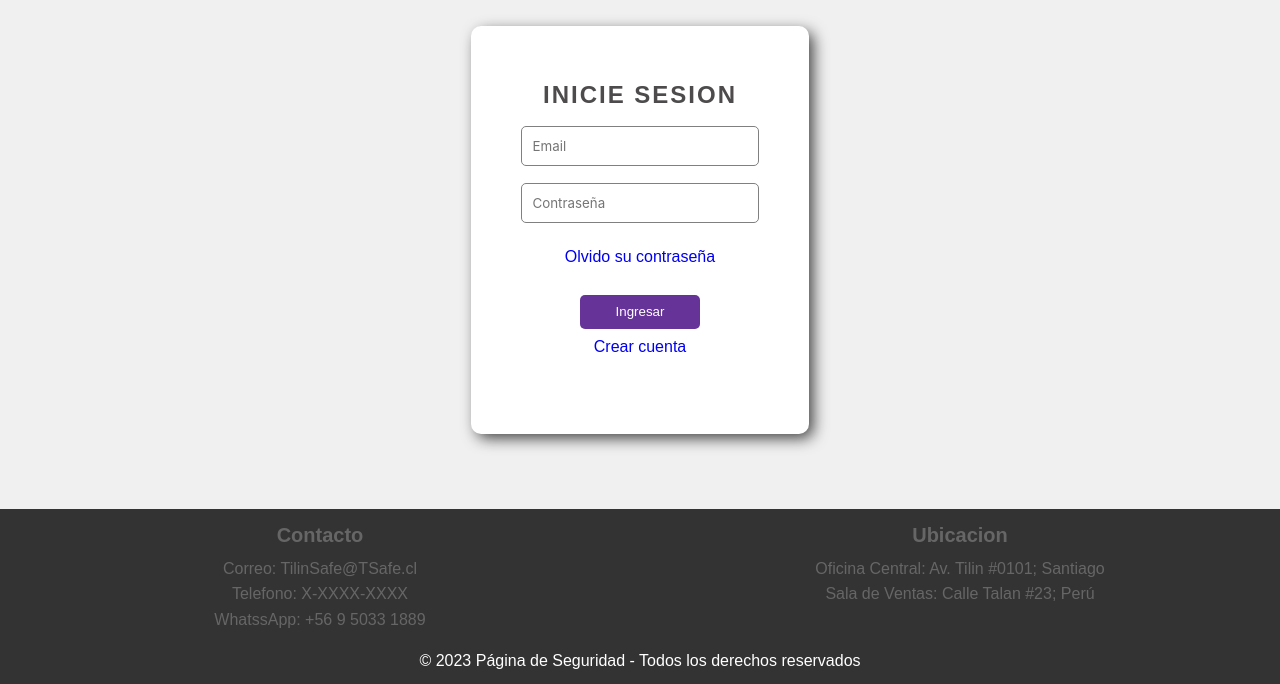
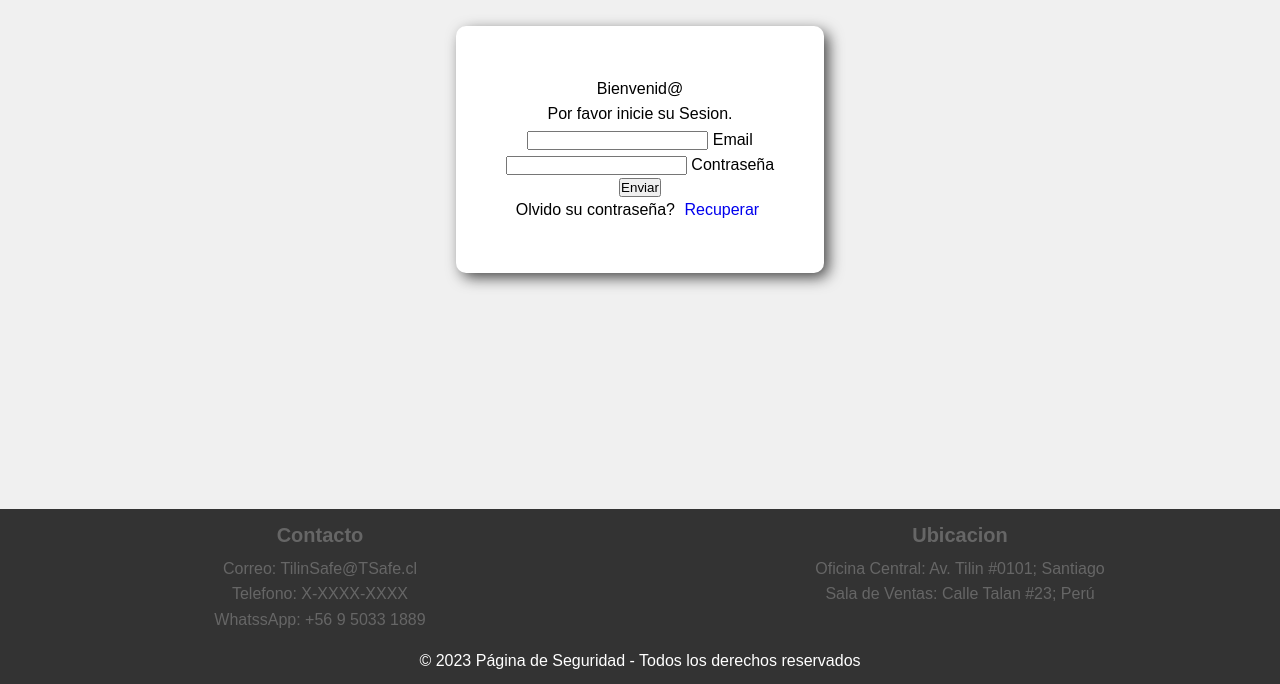
Before and after one commit to 1taru/tics, a website: page views/login.html in a window 1280 px wide. Shown: the part 116-800 px from the top of the page. Drawn offline with Linux system fonts and the light colour scheme; files whose address does not match are found by name.

Commit message:
Update login.html

```diff
--- a/views/login.html
+++ b/views/login.html
@@ -25,19 +25,20 @@
 
     <section class="container">
         <form class="form">
-            <span class="signup">Inicie Sesion</span>
-            <input type="email" placeholder="Email" class="form--input">
-            <input type="password" placeholder="Contraseña" class="form--input">
+            <p class="title">Bienvenid@ </p>
+            <p class="message">Por favor inicie su Sesion. </p>
 
-            <div class="form--marketing">
-                <a href="#">Olvido su contraseña</a>
-            </div>
-            <button class="form--submit">
-                Ingresar
-            </button>
-            <div class="form--marketing">
-                <a href="registro.html">Crear cuenta</a>
-            </div>
+            <label>
+                <input class="input" type="email" placeholder="" required="">
+                <span>Email</span>
+            </label>
+
+            <label>
+                <input class="input" type="password" placeholder="" required="">
+                <span>Contraseña</span>
+            </label>
+            <button class="submit">Enviar</button>
+            <p class="signin">Olvido su contraseña? <a href="login.html">Recuperar</a> </p>
         </form>
     </section>
     <footer class="footer-box">
```
